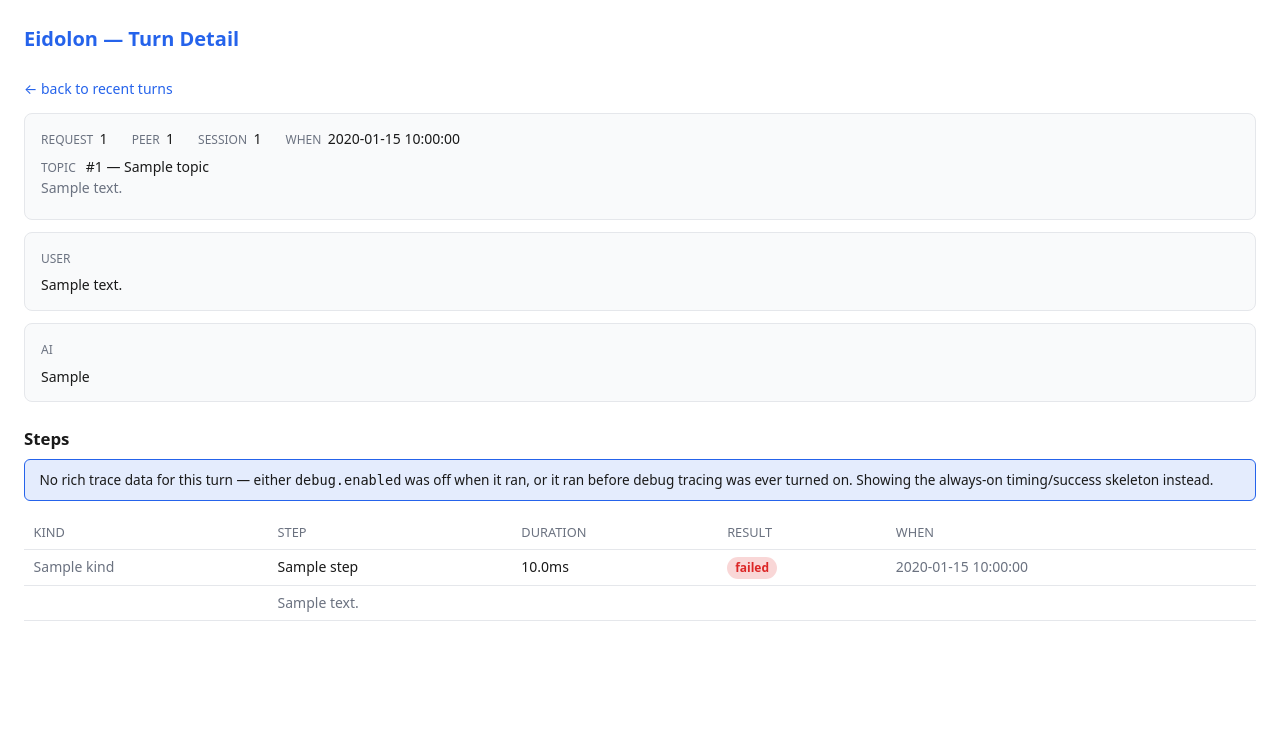
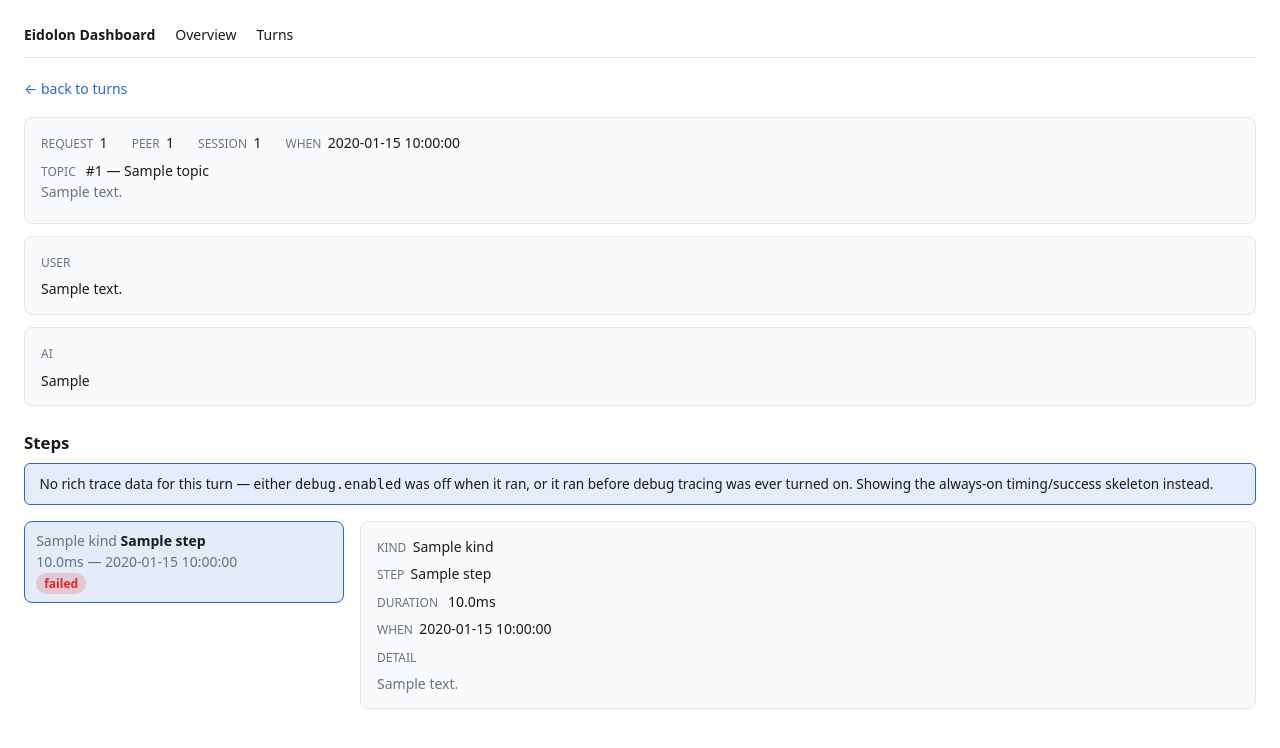
Before and after one commit to u-schmidt/eidolon, a FastAPI app: template tools/dashboard/templates/turn_detail.html in a window 1280 px wide. Shown: the top 748 px of the page. Run offline with FastAPI, Linux system fonts and the light colour scheme; the template is opened without the code that fills it: most values are stand-ins (such as "Sample title", 1, 10 or a date in 2020); parts of the project's set-up code (start-up, migrations or seed data) failed here and were passed over.

Commit message:
feat(dashboard): navigable shell, master-detail turn view, candidate labels
The dashboard had exactly two pages (a flat turn list and a turn-detail
view with every step stacked and always expanded), which doesn't scale
as more inspection types get added, and retrieval-scoring candidates
only ever showed a bare `topic #14` / `memory_item #212` with no way to
tell what that candidate actually was.

- tools/dashboard/templates/base.html: top nav (Overview / Turns) as
  the extension point for future pages.
- New landing page at /dashboard/ (description, link into the Turn
  Inspector, 5-turn recent-activity preview); the old flat list moves
  to /dashboard/turns (tools/dashboard/templates/turns.html).
- turn_detail.html: sticky header above a master-detail layout — a
  compact clickable step list swaps content into a detail pane via a
  small vanilla-JS handler, no new backend routes needed since the
  turn's full data is already fetched in one request.
- core/interfaces.py + both stores + MockStorage: new
  get_memory_item(), mirroring get_topic()/get_cluster(), so
  TurnReader can resolve retrieval candidates to their actual
  topic/cluster label or memory-item content preview instead of a
  bare id.

Co-Authored-By: Claude Sonnet 5 <noreply@anthropic.com>

```diff
--- a/tools/dashboard/templates/_retrieval_scoring_summary.html
+++ b/tools/dashboard/templates/_retrieval_scoring_summary.html
@@ -16,7 +16,10 @@
   <tbody>
     {% for c in step.payload.top_candidates %}
     <tr>
-      <td>{{ (c.candidate_kind ~ " " if c.candidate_kind) }}#{{ c.candidate_id }}</td>
+      <td>
+        {{ c.label if c.label else "—" }}
+        <div class="muted">{{ (c.candidate_kind ~ " " if c.candidate_kind) }}#{{ c.candidate_id }}</div>
+      </td>
       <td>
         {% if c.included %}<span class="badge ok">yes</span>{% else %}<span class="badge neutral">no</span>{% endif %}
       </td>
--- a/tools/dashboard/templates/base.html
+++ b/tools/dashboard/templates/base.html
@@ -56,12 +56,36 @@
       background: var(--accent); color: white; border: none; border-radius: 6px;
       padding: 0.35rem 0.8rem; cursor: pointer;
     }
+    nav.top-nav {
+      display: flex; gap: 1.25rem; align-items: baseline; margin-bottom: 1.25rem;
+      padding-bottom: 0.75rem; border-bottom: 1px solid var(--border);
+    }
+    nav.top-nav a.nav-link { color: var(--fg); font-weight: 500; }
+    nav.top-nav a.nav-link:hover { color: var(--accent); }
+
+    .detail-header {
+      position: sticky; top: 0; z-index: 1;
+      background: var(--bg); padding-top: 0.25rem; margin-bottom: 1rem;
+    }
+    .master-detail { display: flex; gap: 1rem; align-items: flex-start; }
+    .step-list { flex: 0 0 320px; display: flex; flex-direction: column; gap: 0.4rem; }
+    .step-list-item {
+      display: block; width: 100%; text-align: left; cursor: pointer;
+      background: var(--card); border: 1px solid var(--border); border-radius: 8px;
+      padding: 0.5rem 0.7rem; color: var(--fg); font: inherit;
+    }
+    .step-list-item.active { border-color: var(--accent); background: color-mix(in srgb, var(--accent) 10%, var(--card)); }
+    .step-detail-panel { flex: 1; min-width: 0; }
+    .step-detail { display: none; }
+    .step-detail.active { display: block; }
   </style>
 </head>
 <body>
-  <div class="row" style="justify-content: space-between; align-items: baseline; margin-bottom: 1rem;">
-    <h1><a href="{{ url_for('dashboard_index') }}">Eidolon — Turn Detail</a></h1>
-  </div>
+  <nav class="top-nav">
+    <strong>Eidolon Dashboard</strong>
+    <a class="nav-link" href="{{ url_for('dashboard_index') }}">Overview</a>
+    <a class="nav-link" href="{{ url_for('dashboard_turns_list') }}">Turns</a>
+  </nav>
   {% block content %}{% endblock %}
 </body>
 </html>
--- a/tools/dashboard/templates/turn_detail.html
+++ b/tools/dashboard/templates/turn_detail.html
@@ -1,8 +1,9 @@
 {% extends "base.html" %}
 {% block title %}Turn {{ detail.header.request_id }}{% endblock %}
 {% block content %}
-  <p><a href="{{ url_for('dashboard_index') }}">&larr; back to recent turns</a></p>
+  <p><a href="{{ url_for('dashboard_turns_list') }}">&larr; back to turns</a></p>
 
+  <div class="detail-header">
     <div class="card">
       <div class="row">
         <div class="field"><span class="label">Request</span>{{ detail.header.request_id }}</div>
@@ -31,25 +32,40 @@
       {{ detail.header.ai_response }}
     </div>
     {% endif %}
+  </div>
 
   <h2>Steps</h2>
 
   {% if detail.rich_available %}
+    {% if not detail.trace_steps %}
+      <p class="muted">No steps recorded for this turn.</p>
+    {% else %}
+      <div class="master-detail">
+        <div class="step-list">
           {% for step in detail.trace_steps %}
+          <button type="button" class="step-list-item{{ ' active' if loop.first }}" data-step="{{ loop.index0 }}">
+            <strong>{{ step.event_type }}</strong>
+            <div class="muted">
+              {{ "%.1f"|format(step.duration_ms) + "ms — " if step.duration_ms is not none else "" }}{{ step.created_at }}
+            </div>
+          </button>
+          {% endfor %}
+        </div>
+        <div class="step-detail-panel">
+          {% for step in detail.trace_steps %}
+          <div class="step-detail{{ ' active' if loop.first }}" data-step-detail="{{ loop.index0 }}">
             <div class="card">
-        <div class="row" style="justify-content: space-between;">
-          <strong>{{ step.event_type }}</strong>
-          <span class="muted">
-            {{ "%.1f"|format(step.duration_ms) + "ms — " if step.duration_ms is not none else "" }}{{ step.created_at }}
-          </span>
-        </div>
               {% if step.event_type == "retrieval_scoring_summary" %}
                 {% include "_retrieval_scoring_summary.html" %}
               {% else %}
                 <pre>{{ step.payload | tojson(indent=2) }}</pre>
               {% endif %}
             </div>
+          </div>
           {% endfor %}
+        </div>
+      </div>
+    {% endif %}
   {% else %}
     <div class="banner">
       No rich trace data for this turn — either <code>debug.enabled</code> was off when it ran, or it ran
@@ -58,15 +74,14 @@
     {% if not detail.skeleton_steps %}
       <p class="muted">No metrics rows found for this turn either.</p>
     {% else %}
-      <table>
-        <thead><tr><th>Kind</th><th>Step</th><th>Duration</th><th>Result</th><th>When</th></tr></thead>
-        <tbody>
+      <div class="master-detail">
+        <div class="step-list">
           {% for step in detail.skeleton_steps %}
-          <tr>
-            <td class="muted">{{ step.kind }}</td>
-            <td>{{ step.label }}</td>
-            <td>{{ "%.1f"|format(step.duration_ms) + "ms" if step.duration_ms is not none else "—" }}</td>
-            <td>
+          <button type="button" class="step-list-item{{ ' active' if loop.first }}" data-step="{{ loop.index0 }}">
+            <span class="muted">{{ step.kind }}</span> <strong>{{ step.label }}</strong>
+            <div class="muted">
+              {{ "%.1f"|format(step.duration_ms) + "ms — " if step.duration_ms is not none else "" }}{{ step.created_at }}
+            </div>
             {% if step.kind == "event" %}
               <span class="badge err">error</span>
             {% elif step.succeeded %}
@@ -74,15 +89,43 @@
             {% else %}
               <span class="badge err">failed</span>
             {% endif %}
-            </td>
-            <td class="muted">{{ step.created_at }}</td>
-          </tr>
+          </button>
+          {% endfor %}
+        </div>
+        <div class="step-detail-panel">
+          {% for step in detail.skeleton_steps %}
+          <div class="step-detail{{ ' active' if loop.first }}" data-step-detail="{{ loop.index0 }}">
+            <div class="card">
+              <div class="field"><span class="label">Kind</span>{{ step.kind }}</div>
+              <div class="field"><span class="label">Step</span>{{ step.label }}</div>
+              <div class="field">
+                <span class="label">Duration</span>
+                {{ "%.1f"|format(step.duration_ms) + "ms" if step.duration_ms is not none else "—" }}
+              </div>
+              <div class="field"><span class="label">When</span>{{ step.created_at }}</div>
               {% if step.detail %}
-          <tr><td></td><td colspan="4" class="muted">{{ step.detail }}</td></tr>
+                <div class="field"><span class="label">Detail</span></div>
+                <div class="muted">{{ step.detail }}</div>
               {% endif %}
+            </div>
+          </div>
           {% endfor %}
-        </tbody>
-      </table>
+        </div>
+      </div>
     {% endif %}
   {% endif %}
+
+  <script>
+    document.querySelectorAll('.step-list').forEach(function (list) {
+      list.addEventListener('click', function (event) {
+        var item = event.target.closest('.step-list-item');
+        if (!item) return;
+        var panel = item.closest('.master-detail').querySelector('.step-detail-panel');
+        list.querySelectorAll('.step-list-item.active').forEach(function (el) { el.classList.remove('active'); });
+        panel.querySelectorAll('.step-detail.active').forEach(function (el) { el.classList.remove('active'); });
+        item.classList.add('active');
+        panel.querySelector('[data-step-detail="' + item.dataset.step + '"]').classList.add('active');
+      });
+    });
+  </script>
 {% endblock %}
```
Also changed, not shown: core/interfaces.py (+9 -0 lines), core/stores/postgres_store.py (+19 -0 lines), core/stores/sqlite_store.py (+19 -0 lines), tests/core/test_storage_provider_contract.py (+21 -0 lines), tests/mocks.py (+15 -0 lines), tests/tools/dashboard/test_app.py (+59 -2 lines), tests/tools/dashboard/test_turn_reader.py (+99 -0 lines), tools/dashboard/app.py (+9 -2 lines), tools/dashboard/templates/index.html (+16 -7 lines), tools/dashboard/templates/turns.html (added, +29 -0 lines), tools/dashboard/turn_reader.py (+30 -0 lines). Lines whose indentation alone changed are shown as unchanged.
